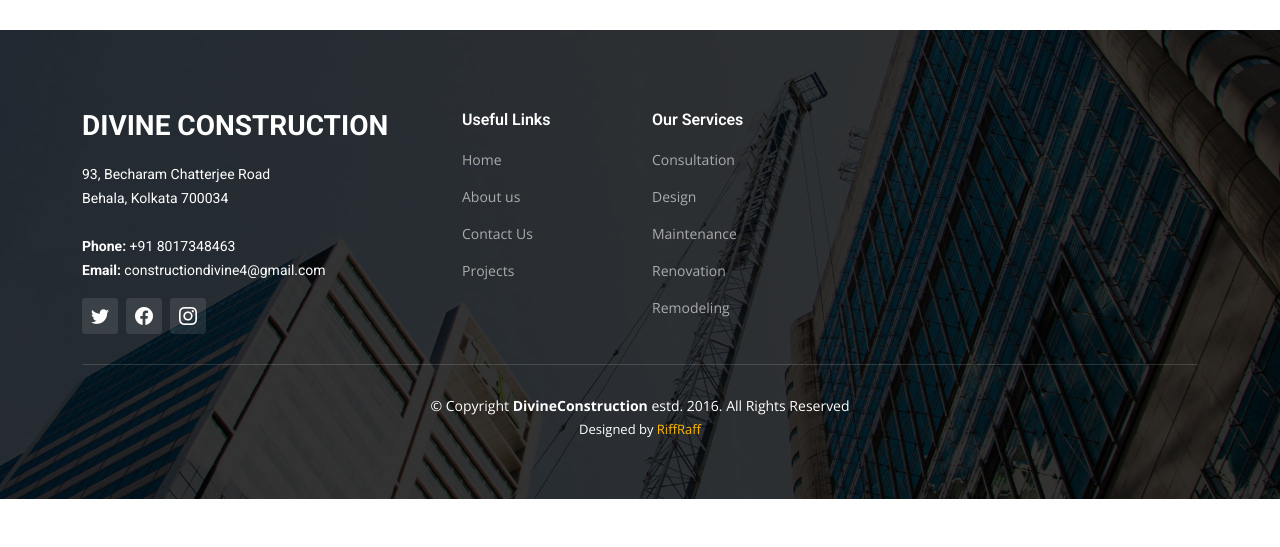
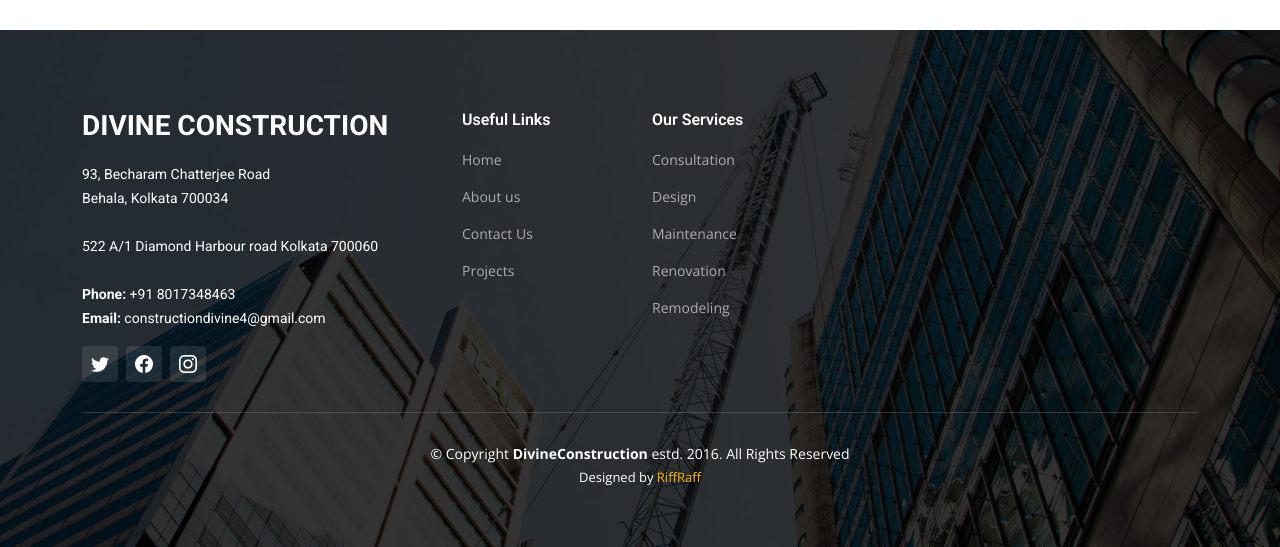
Before and after one commit to majumdersubhanu/divineconstruction, a Django app: page /about/ in a window 1280 px wide. Shown: the part 2523-3070 px from the top of the page. Before the commit the page ends 3022 px from the top, so only its background shows below. Run offline with Django 5.2, Linux system fonts and the light colour scheme; some libraries are stand-ins or nearby versions.

Commit message:
address change

```diff
--- a/templates/base.html
+++ b/templates/base.html
@@ -91,6 +91,7 @@
                         <p>
                             93, Becharam Chatterjee Road <br/>
                             Behala, Kolkata 700034<br/><br/>
+                            522 A/1 Diamond Harbour road Kolkata 700060<br/><br/>
                             <strong>Phone:</strong> +91 8017348463<br/>
                             <strong>Email:</strong> constructiondivine4@gmail.com<br/>
                         </p>
```
